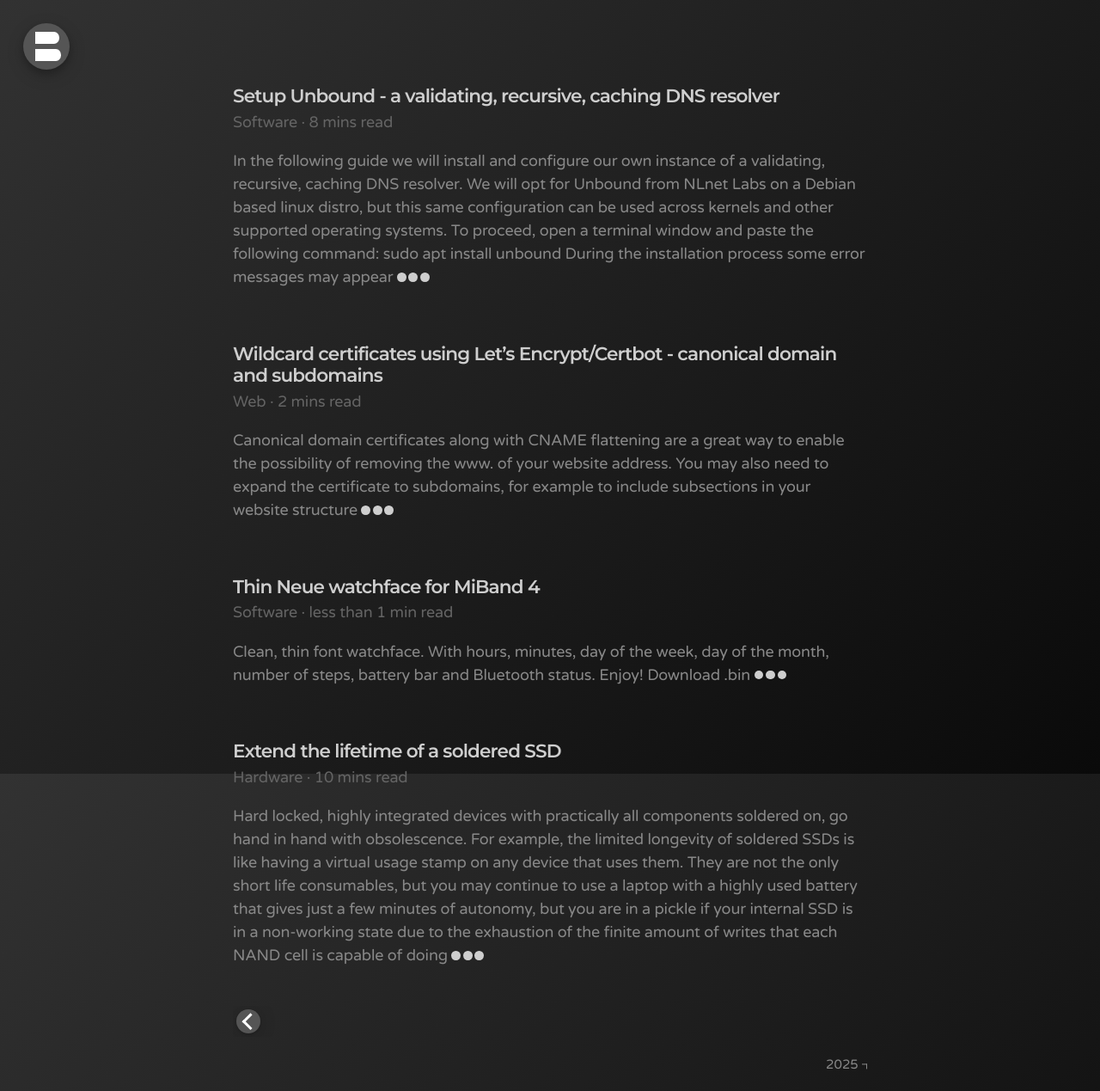
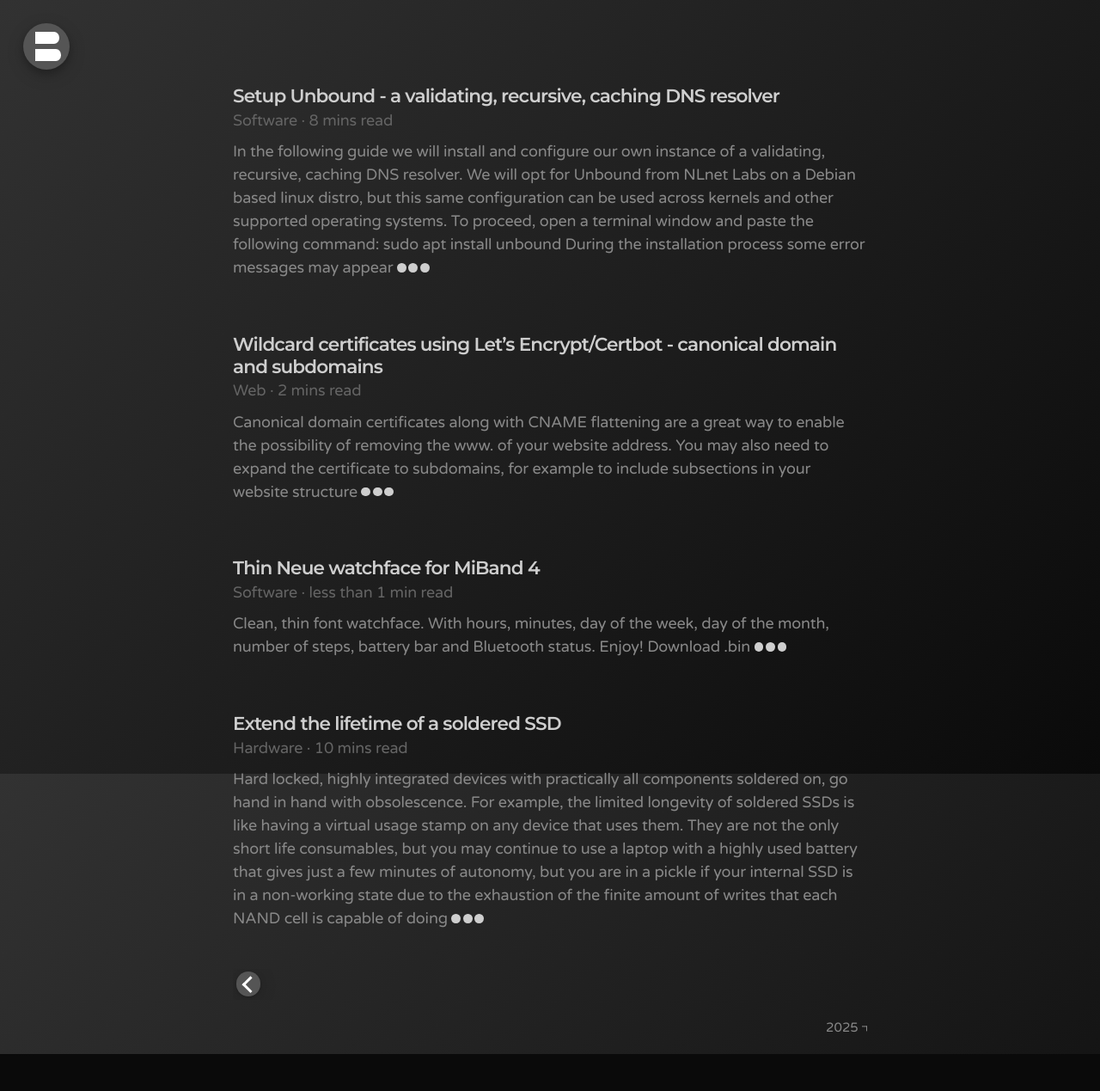
Before and after one commit to bonina/bonina.github.io, a Jekyll site: the page built from index.html, in a window 1280 px wide. Shown: the whole page at 86% size. Built offline with Jekyll 4.4.1, drawn with Linux system fonts in a browser that asks for light colours; the list of posts is cut into pages by our own code; after the commit the page ends 1226 px from its top, so only the background shows below that.

Commit message:
Update _posts.scss

```diff
--- a/_sass/_posts.scss
+++ b/_sass/_posts.scss
@@ -26,8 +26,8 @@ input {
 
 .post-categories {
   display: block;
-  margin-top: 0.2rem;
-  margin-bottom: 1rem;
+  margin-top: 0.1rem;
+  margin-bottom: 0.5rem;
   color: #646464;
 }
 
```
